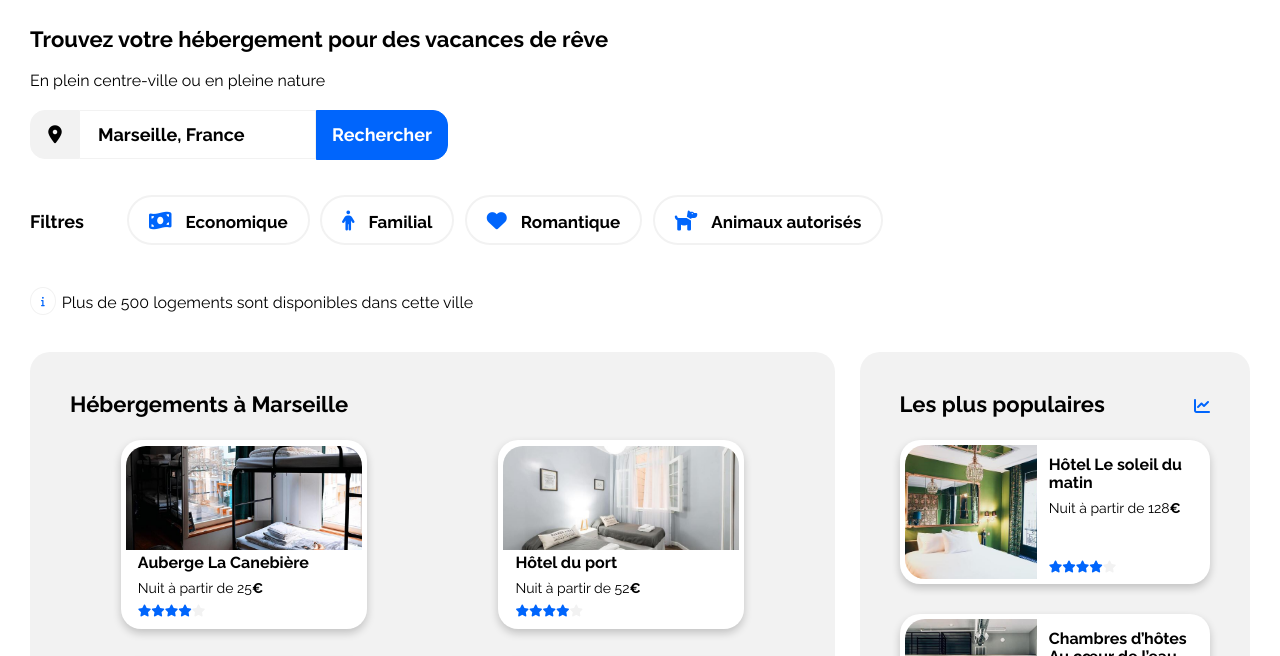
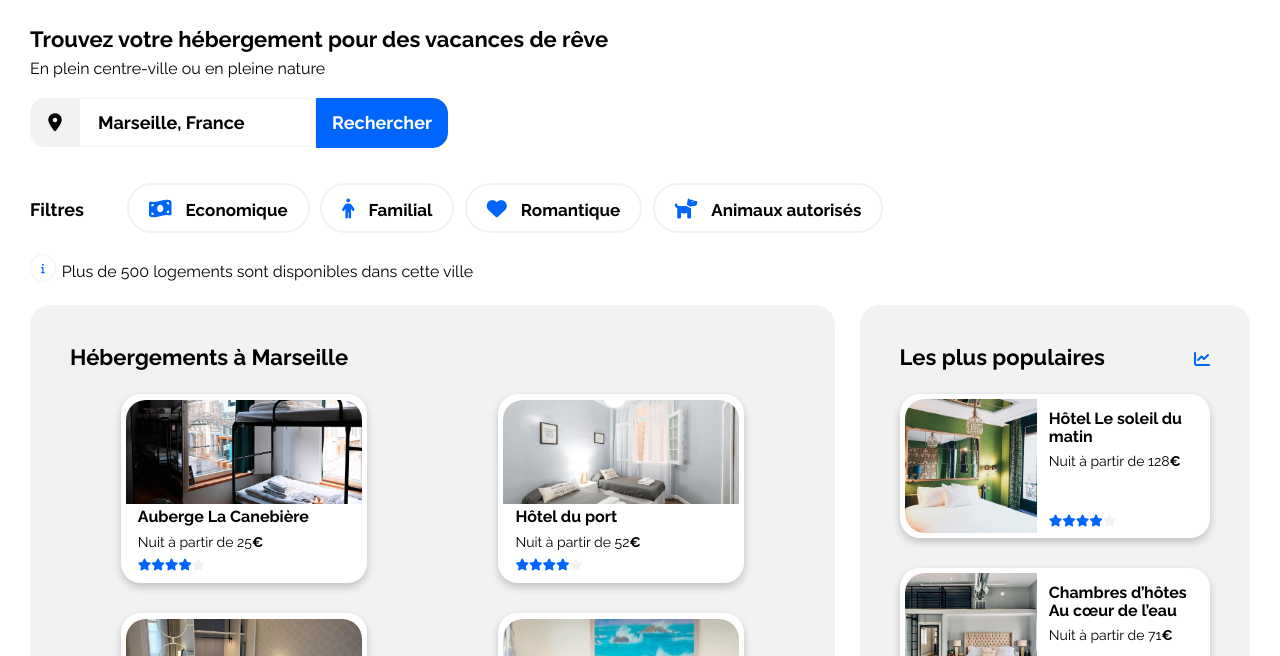
Before and after one commit to Axel75018/P2_Calvet_code, a plain HTML site: page index.html in a window 1280 px wide. Shown: the part 87-743 px from the top of the page. Drawn offline with Linux system fonts and the light colour scheme.

Commit message:
i allign

```diff
--- a/css/smart.css
+++ b/css/smart.css
@@ -124,7 +124,7 @@ margin-top: 34px;
 
   div#info {
     margin-top: 43px ;
-    align-items:flex-start;
+    align-items:center;
   }
   div#cercle {
     margin-right: 11px;
--- a/css/style.css
+++ b/css/style.css
@@ -85,9 +85,7 @@ header nav ul li a:hover {
 }
 /** Recherche **********************************/
 
-section#recherche p {
-  margin-top: 20px;
-}
+
 form{
   margin-top: 20px;
 }
@@ -203,10 +201,10 @@ div#filtres button span.h2 {
   border: 1px solid #F2F2F2;
   padding: 8px 10px;
   border-radius: 50%;
-  margin: 0 6px 0 0;
+  margin: -8px 6px 0 0;
     }
 
-  section#recherche div#info h3 {
+  section#recherche div#info p {
     margin:0;
   }
 
@@ -214,7 +212,8 @@ i.fa-info {
     color: #0065fc;
     font-size: 10px;
 }
-/*----------Hébergements--------*/
+/*----------Hébergement+Pop--------*/
+
 section#hebergementEtPopulaire
 {
   margin-top: 18px;
@@ -224,6 +223,9 @@ section#hebergementEtPopulaire
   flex-wrap: wrap;
 
 }
+
+/*----------Hébergements--------*/
+
 
 div.hebergement {
   width:66%;
```
Also changed, not shown: index.html (+1 -3 lines), 1 other file.
